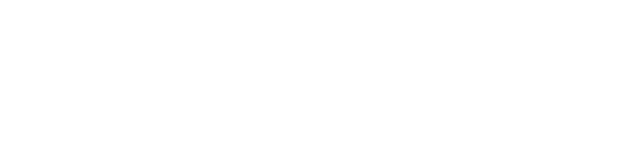
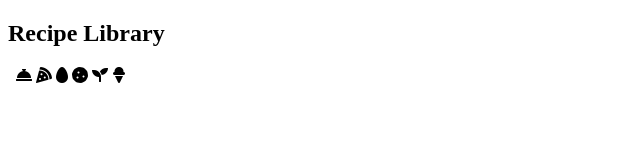
Before and after one commit to beautydesign-tech/recipe-library, a plain HTML site: page index.html in a window 1280 px wide. Shown: the whole page, without its empty margins (0-640 px from the left). Drawn offline with Linux system fonts and the light colour scheme.

Commit message:
Section 1 title and icons

```diff
--- a/index.html
+++ b/index.html
@@ -11,6 +11,24 @@
   <title>Recipe Library</title>
 </head>
 <body>
+  <div class="container">
+    <!-- Section 1 -->
+    <section class="section-1">
+      <h1 class="section-heading">
+        Recipe Library
+      </h1>
+      <div class="section-1-icons">
+        <i class="fa fa-alarm-clock"></i>
+        <i class="fas fa-utensils-alt"></i>
+        <i class="fas fa-concierge-bell"></i>
+        <i class="fas fa-pizza-slice"></i>
+        <i class="fas fa-egg"></i>
+        <i class="fas fa-cookie"></i>
+        <i class="fas fa-seedling"></i>
+        <i class="fas fa-ice-cream"></i>
+      </div>
+    </section>
+  </div>
 
   <script src="script.js"></script>
 </body>
```
